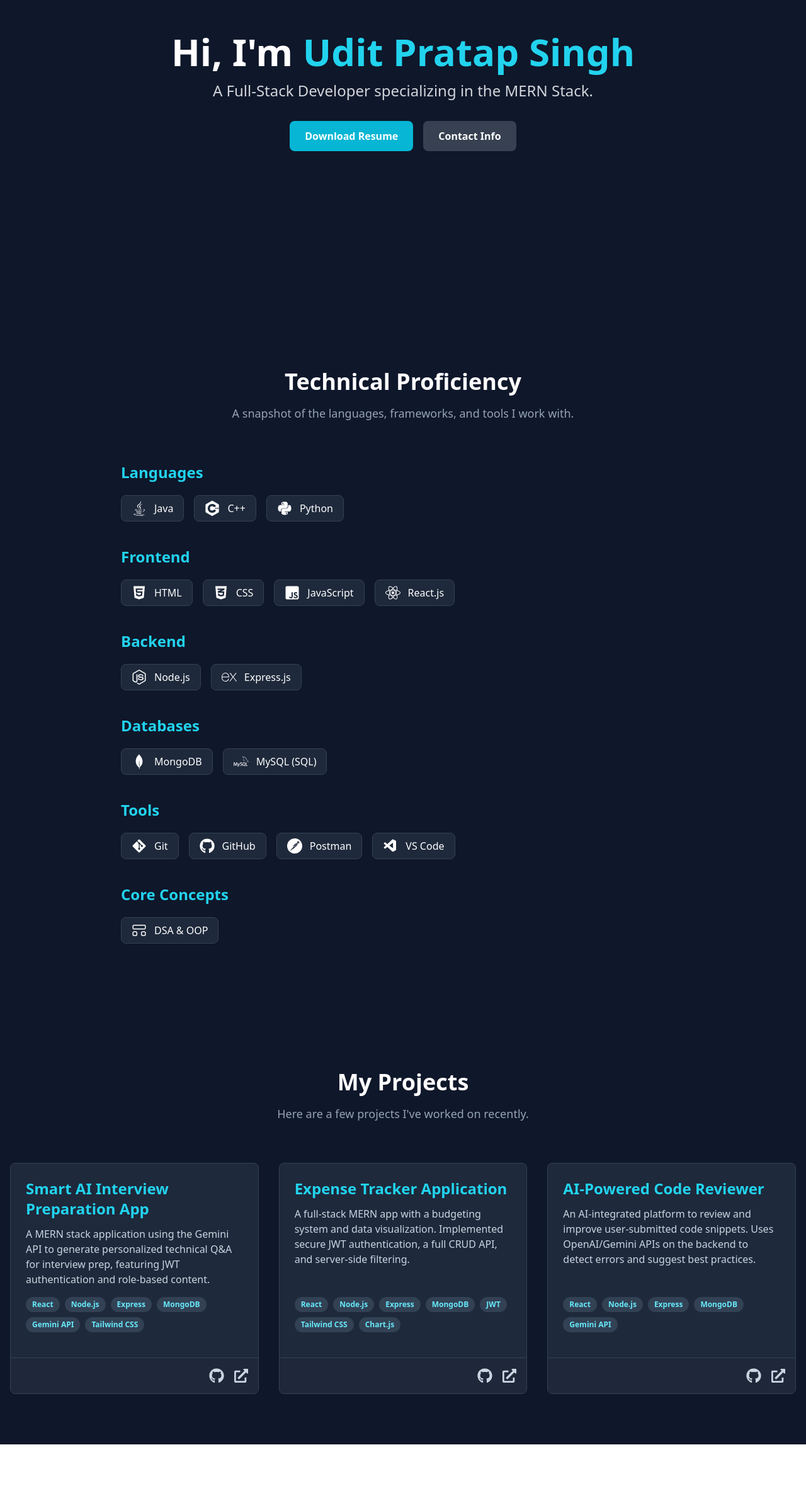
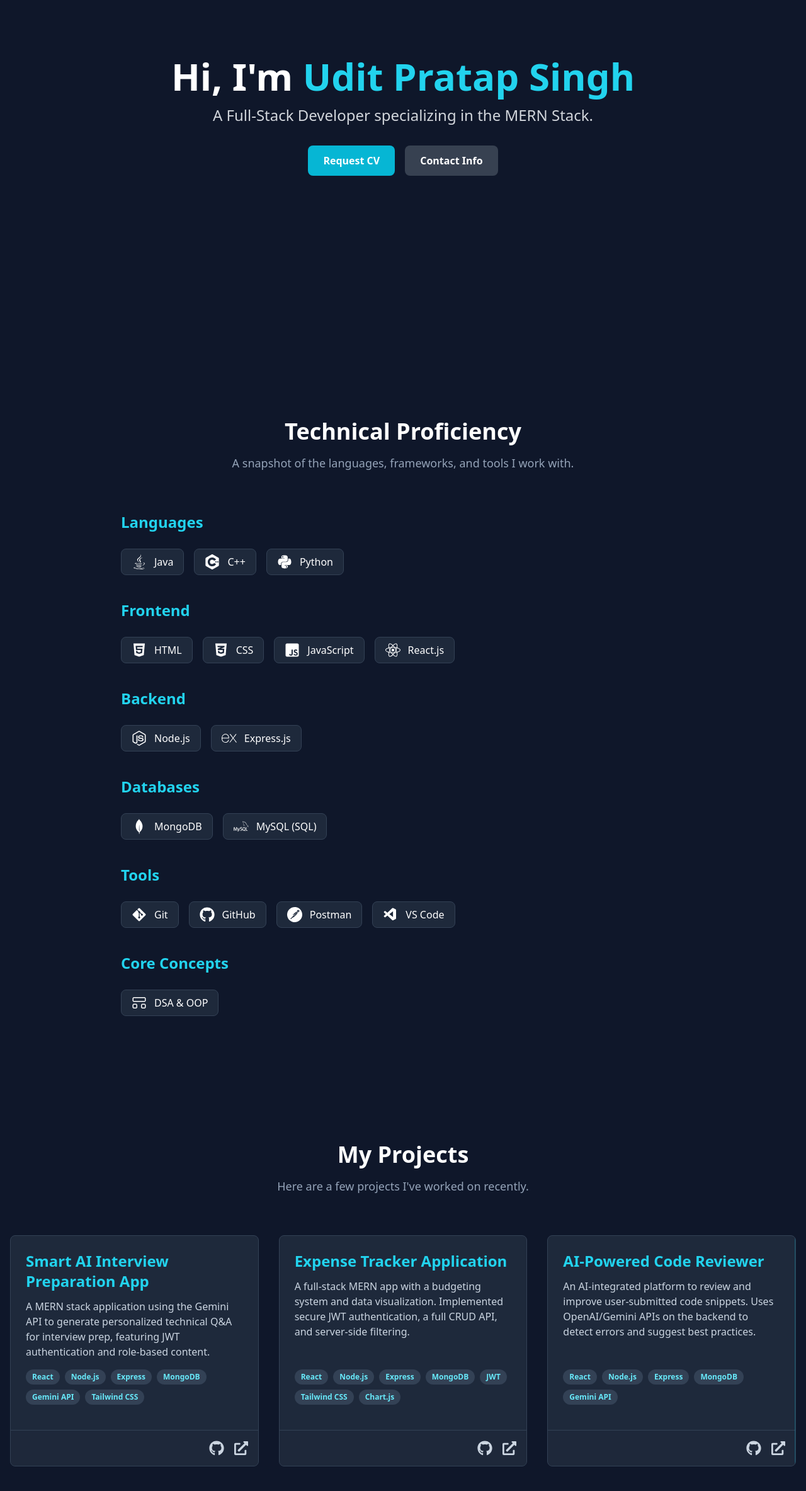
Before and after one commit to uditttttt/Portfolio, a React (Vite) app: page / in a window 1280 px wide. Shown: the part 291-2658 px from the top of the page at 63% size. Before the commit the page ends 2584 px from the top, so only its background shows below. Built offline with nearby package versions, Linux system fonts and the light colour scheme.

Commit message:
My-Portfolio

```diff
--- a/src/App.jsx
+++ b/src/App.jsx
@@ -3,7 +3,7 @@
 import Navbar from './components/Navbar';
 import Hero from './components/Hero';
 import Skills from './components/Skills';
-import Projects from './components/Projects'; // 1. Import the Projects component
+import Projects from './components/Projects';
 
 function App() {
   return (
@@ -11,7 +11,7 @@ function App() {
       <Navbar />
       <Hero />
       <Skills />
-      <Projects /> {/* 2. Add the Projects component here */}
+      <Projects />
     </div>
   )
 }
--- a/src/components/Hero.jsx
+++ b/src/components/Hero.jsx
@@ -1,31 +1,76 @@
 // src/components/Hero.jsx
 
-import React from "react";
+import React from 'react';
+import { motion } from 'framer-motion';
 
 const Hero = () => {
+  const containerVariants = {
+    hidden: {},
+    visible: {
+      transition: {
+        staggerChildren: 0.3,
+      },
+    },
+  };
+
+  const itemVariants = {
+    hidden: { opacity: 0, y: 50 },
+    visible: {
+      opacity: 1,
+      y: 0,
+      transition: {
+        duration: 0.8,
+        // CORRECTED LINE: Changed -0.05 to 0.05 to be a valid value
+        ease: [0.6, 0.01, 0.05, 0.95]
+      }
+    },
+  };
+
+  const buttonVariants = {
+    hidden: { opacity: 0, scale: 0.8 },
+    visible: {
+      opacity: 1,
+      scale: 1,
+      transition: {
+        duration: 0.6,
+        ease: 'backOut'
+      }
+    }
+  };
+
   return (
-    <section
-      id="home"
-      className="min-h-[90vh] flex items-center bg-slate-900 px-4"
-    >
-      <div className="container mx-auto text-center">
-        {/* Use smaller text on mobile (text-4xl) and larger on medium screens up (md:text-6xl) */}
-        <h2 className="text-4xl md:text-6xl font-bold">
+    <section id="home" className="min-h-screen flex items-center bg-slate-900 px-4">
+      <motion.div
+        className="container mx-auto text-center"
+        variants={containerVariants}
+        initial="hidden"
+        animate="visible"
+      >
+        <motion.h2
+          className="text-4xl md:text-6xl font-bold"
+          variants={itemVariants}
+        >
           Hi, I'm <span className="text-cyan-400">Udit Pratap Singh</span>
-        </h2>
-        {/* Use smaller text on mobile (text-lg) and larger on medium screens up (md:text-2xl) */}
-        <p className="text-lg md:text-2xl mt-4 text-gray-300">
+        </motion.h2>
+
+        <motion.p
+          className="text-lg md:text-2xl mt-4 text-gray-300"
+          variants={itemVariants}
+        >
           A Full-Stack Developer specializing in the MERN Stack.
-        </p>
-        {/* Stack buttons vertically on mobile, and horizontally on small screens up */}
-        <div className="mt-8 flex flex-col sm:flex-row justify-center items-center gap-4">
+        </motion.p>
+
+        <motion.div
+          className="mt-8 flex flex-col sm:flex-row justify-center items-center gap-4"
+          variants={buttonVariants}
+        >
           <a
-            href="https://drive.google.com/file/d/1k-xgybGF0t0pQUibpDwJP3_ZS3AWOtXO/view?usp=drive_link" // Make sure to keep your Google Drive link
+            href="YOUR_GOOGLE_DRIVE_LINK_HERE" // Keep your link here
             target="_blank"
             rel="noopener noreferrer"
             className="bg-cyan-500 text-white font-bold py-3 px-6 rounded-lg hover:bg-cyan-600 transition duration-300 w-full sm:w-auto"
           >
-            Download Resume
+            Request CV
           </a>
           <a
             href="#contact"
@@ -33,8 +78,8 @@ const Hero = () => {
           >
             Contact Info
           </a>
-        </div>
-      </div>
+        </motion.div>
+      </motion.div>
     </section>
   );
 };
--- a/src/components/Navbar.jsx
+++ b/src/components/Navbar.jsx
@@ -1,37 +1,25 @@
 // src/components/Navbar.jsx
 
-import React, { useState, useEffect } from 'react'; // Import useEffect
+import React, { useState, useEffect } from 'react';
+import { motion } from 'framer-motion'; // Import motion
 
 const Navbar = () => {
   const [isOpen, setIsOpen] = useState(false);
-  const [isScrolled, setIsScrolled] = useState(false); // State to track scroll
+  const [isScrolled, setIsScrolled] = useState(false);
 
-  // useEffect to handle scroll event
   useEffect(() => {
     const handleScroll = () => {
-      // window.scrollY > 0 means user has scrolled down
-      if (window.scrollY > 0) {
-        setIsScrolled(true);
-      } else {
-        setIsScrolled(false);
-      }
+      setIsScrolled(window.scrollY > 10);
     };
+    window.addEventListener('scroll', handleScroll);
+    return () => window.removeEventListener('scroll', handleScroll);
+  }, []);
 
-    // Add event listener when component mounts
-    window.addEventListener('scroll', handleScroll);
-
-    // Clean up event listener when component unmounts
-    return () => {
-      window.removeEventListener('scroll', handleScroll);
-    };
-  }, []); // Empty array means this effect runs only once on mount
-
-  // Conditionally change navbar classes based on isScrolled state
   const navbarClasses = `
     sticky top-0 z-50 transition-all duration-300
     ${isScrolled
-      ? 'bg-slate-900/90 backdrop-blur-xl border-b border-slate-700'
-      : 'bg-transparent border-b border-transparent'
+      ? 'bg-slate-900/80 backdrop-blur-xl border-b border-slate-700 shadow-lg'
+      : 'bg-transparent'
     }
   `;
 
@@ -40,20 +28,52 @@ const Navbar = () => {
     ${isScrolled ? 'p-4' : 'p-5'}
   `;
 
+  // Animation for the logo/name
+  const nameVariants = {
+    hidden: { opacity: 0, y: -20 },
+    visible: { opacity: 1, y: 0, transition: { duration: 0.5, ease: 'easeInOut' } }
+  };
+
+  // Animation for the link container to stagger its children
+  const navLinksVariants = {
+    hidden: {},
+    visible: {
+      transition: {
+        staggerChildren: 0.1,
+        delayChildren: 0.2, // Start after the name animates in
+      }
+    }
+  };
+
+  // Animation for individual nav links
+  const navLinkItemVariants = {
+    hidden: { opacity: 0, y: -20 },
+    visible: { opacity: 1, y: 0, transition: { duration: 0.4, ease: 'easeOut' } }
+  };
+
   return (
     <nav className={navbarClasses}>
       <div className={navContainerClasses}>
-        <h1 className="text-3xl font-bold">
+        <motion.h1
+          className="text-3xl font-bold"
+          variants={nameVariants}
+          initial="hidden"
+          animate="visible"
+        >
           <a href="#home">Udit Pratap Singh</a>
-        </h1>
+        </motion.h1>
 
-        <ul className="hidden md:flex space-x-8">
-          {/* Links remain the same */}
-          <li><a href="#home" className="text-lg font-medium hover:text-cyan-400 transition-colors duration-300">Home</a></li>
-          <li><a href="#skills" className="text-lg font-medium hover:text-cyan-400 transition-colors duration-300">Skills</a></li>
-          <li><a href="#projects" className="text-lg font-medium hover:text-cyan-400 transition-colors duration-300">Projects</a></li>
-          <li><a href="#contact" className="text-lg font-medium hover:text-cyan-400 transition-colors duration-300">Contact</a></li>
-        </ul>
+        <motion.ul
+          className="hidden md:flex space-x-8"
+          variants={navLinksVariants}
+          initial="hidden"
+          animate="visible"
+        >
+          <motion.li variants={navLinkItemVariants}><a href="#home" className="text-lg font-medium hover:text-cyan-400 transition-colors duration-300">Home</a></motion.li>
+          <motion.li variants={navLinkItemVariants}><a href="#skills" className="text-lg font-medium hover:text-cyan-400 transition-colors duration-300">Skills</a></motion.li>
+          <motion.li variants={navLinkItemVariants}><a href="#projects" className="text-lg font-medium hover:text-cyan-400 transition-colors duration-300">Projects</a></motion.li>
+          <motion.li variants={navLinkItemVariants}><a href="#contact" className="text-lg font-medium hover:text-cyan-400 transition-colors duration-300">Contact</a></motion.li>
+        </motion.ul>
 
         <div className="md:hidden">
           <button onClick={() => setIsOpen(!isOpen)}>
@@ -65,7 +85,6 @@ const Navbar = () => {
       {isOpen && (
         <div className="md:hidden pb-4 bg-slate-900/90 backdrop-blur-xl">
           <ul className="flex flex-col items-center space-y-4">
-            {/* Mobile links remain the same */}
             <li><a href="#home" className="text-lg hover:text-cyan-400" onClick={() => setIsOpen(false)}>Home</a></li>
             <li><a href="#skills" className="text-lg hover:text-cyan-400" onClick={() => setIsOpen(false)}>Skills</a></li>
             <li><a href="#projects" className="text-lg hover:text-cyan-400" onClick={() => setIsOpen(false)}>Projects</a></li>
@@ -78,52 +97,3 @@ const Navbar = () => {
 };
 
 export default Navbar;
-
-
-/*
-What is this code? 🤔
-The code you're asking about is the cleanup function for the useEffect hook.
-
-JavaScript
-
-// This is the cleanup function
-return () => {
-  window.removeEventListener('scroll', handleScroll);
-};
-Think of useEffect as a way to tell React: "Hey, after you render this component, I need you to do this side effect." A side effect is anything that affects things outside of your component, like making an API call or, in this case, adding an event listener to the window.
-
-The cleanup function is the second part of that instruction: "...and when this component is about to disappear (unmount), I need you to clean up after yourself."
-
-## Why is it Necessary? 🧹
-The main reason is to prevent memory leaks and bugs.
-
-Here's the lifecycle of your Navbar component:
-
-Component Mounts: Your Navbar is added to the page.
-
-useEffect Runs: Because you have an empty dependency array [], the useEffect hook runs once. It executes window.addEventListener('scroll', handleScroll). Now, your browser is actively listening for every scroll event on the entire window.
-
-Component Unmounts: Imagine the user navigates to a completely different page on your site where the Navbar is no longer rendered. React removes the Navbar from the page.
-
-This is where the cleanup function becomes critical.
-
-Just before React completely removes the component, it runs the cleanup function. This function executes window.removeEventListener('scroll', handleScroll), telling the browser: "You can stop listening for scroll events for this Navbar now. It's gone."
-
-## What Happens If You Don't Use It? 🐛
-If you remove the cleanup function, here's the problem:
-
-The Navbar component mounts, and the scroll listener is attached.
-
-The user navigates away, and the Navbar component unmounts.
-
-But the event listener is still attached to the window! It's still listening for scrolls and will try to run the handleScroll function from the old, destroyed Navbar component.
-
-This leads to two major issues:
-
-Memory Leak: The browser keeps the old component's code (including the handleScroll function and its reference to setIsScrolled) in memory because the event listener is still active. If this happens many times (e.g., in a single-page app where users navigate back and forth), your app's memory usage will grow and eventually slow down or crash the browser.
-
-Bugs: You might get errors in your console like "Can't perform a React state update on an unmounted component." This happens because the old event listener tries to call setIsScrolled on a component that no longer exists on the screen.
-
-In summary: Always provide a cleanup function for any useEffect that sets up a subscription or an event listener. It ensures your component is well-behaved and doesn't leave a mess behind when it's no longer needed.
-
-*/
--- a/src/components/Projects.jsx
+++ b/src/components/Projects.jsx
@@ -4,84 +4,51 @@ import React from 'react';
 import { motion } from 'framer-motion';
 import { FaGithub, FaExternalLinkAlt } from 'react-icons/fa';
 
-// Array of your project data
 const projectsData = [
+    // ... your project data ...
     {
     title: 'Smart AI Interview Preparation App',
     description: 'A MERN stack application using the Gemini API to generate personalized technical Q&A for interview prep, featuring JWT authentication and role-based content.',
     stack: ['React', 'Node.js', 'Express', 'MongoDB', 'Gemini API', 'Tailwind CSS'],
-    liveLink: '#', // Replace with your actual live link
-    githubLink: '#', // Replace with your actual GitHub link
+    liveLink: '#',
+    githubLink: '#',
   },
   {
     title: 'Expense Tracker Application',
     description: 'A full-stack MERN app with a budgeting system and data visualization. Implemented secure JWT authentication, a full CRUD API, and server-side filtering.',
     stack: ['React', 'Node.js', 'Express', 'MongoDB', 'JWT', 'Tailwind CSS', 'Chart.js'],
-    liveLink: '#', // Replace with your actual live link
-    githubLink: '#', // Replace with your actual GitHub link
+    liveLink: '#',
+    githubLink: '#',
   },
   {
     title: 'AI-Powered Code Reviewer',
     description: 'An AI-integrated platform to review and improve user-submitted code snippets. Uses OpenAI/Gemini APIs on the backend to detect errors and suggest best practices.',
     stack: ['React', 'Node.js', 'Express', 'MongoDB', 'Gemini API'],
-    liveLink: '#', // Replace with your actual live link
-    githubLink: '#', // Replace with your actual GitHub link
+    liveLink: '#',
+    githubLink: '#',
   },
 ];
 
-const Projects = () => {
+// We create a separate component for the card to keep the code clean
+const ProjectCard = ({ project, index }) => {
   const cardVariants = {
-    hidden: { opacity: 0, y: 50 },
-    visible: {
-      opacity: 1,
-      y: 0,
-      transition: {
-        duration: 0.6,
-        ease: 'easeOut'
-      }
-    }
+    hidden: { opacity: 0, y: 75 },
+    visible: { opacity: 1, y: 0 },
   };
 
   return (
-    <section id="projects" className="py-20 bg-slate-900 overflow-hidden">
-      <div className="container mx-auto px-4">
-        <div className="text-center mb-16">
-          <motion.h2
-            className="text-4xl font-bold mb-4"
-            initial={{ opacity: 0, y: -50 }}
-            whileInView={{ opacity: 1, y: 0 }}
-            viewport={{ once: true, amount: 0.5 }}
-            transition={{ duration: 0.8 }}
-          >
-            My Projects
-          </motion.h2>
-          <motion.p
-            className="text-slate-400 mt-2 text-lg"
-            initial={{ opacity: 0, y: -30 }}
-            whileInView={{ opacity: 1, y: 0 }}
-            viewport={{ once: true, amount: 0.5 }}
-            transition={{ duration: 0.8, delay: 0.2 }}
-          >
-            Here are a few projects I've worked on recently.
-          </motion.p>
-        </div>
-
-        <div className="grid md:grid-cols-2 lg:grid-cols-3 gap-8">
-          {projectsData.map((project, index) => (
     <motion.div
-              key={index}
-              className="bg-slate-800 rounded-lg overflow-hidden border border-slate-700 flex flex-col
-                         hover:shadow-lg hover:shadow-cyan-500/10 hover:-translate-y-2 transition-all duration-300"
+      className="bg-slate-800 rounded-lg overflow-hidden border border-slate-700 flex flex-col relative"
       variants={cardVariants}
       initial="hidden"
       whileInView="visible"
       viewport={{ once: true, amount: 0.2 }}
-              transition={{ delay: index * 0.2 }}
+      transition={{ duration: 0.6, delay: index * 0.2 }}
     >
-              <div className="p-6 flex-grow flex flex-col">
+      {/* The content of the card */}
+      <div className="p-6 flex-grow flex flex-col z-10">
         <h3 className="text-2xl font-bold text-cyan-400 mb-3">{project.title}</h3>
         <p className="text-slate-300 mb-4 flex-grow">{project.description}</p>
-
         <div className="flex flex-wrap gap-2 mb-4">
           {project.stack.map((tech, i) => (
             <span key={i} className="bg-slate-700 text-cyan-300 text-xs font-semibold px-2.5 py-1 rounded-full">
@@ -90,8 +57,7 @@ const Projects = () => {
           ))}
         </div>
       </div>
-
-              <div className="bg-slate-800/50 p-4 flex justify-end items-center gap-4 border-t border-slate-700">
+      <div className="bg-slate-800/50 p-4 flex justify-end items-center gap-4 border-t border-slate-700 z-10">
         <a href={project.githubLink} target="_blank" rel="noopener noreferrer" className="text-slate-300 hover:text-cyan-400 transition-colors duration-300">
           <FaGithub size={24} />
         </a>
@@ -99,7 +65,36 @@ const Projects = () => {
           <FaExternalLinkAlt size={22} />
         </a>
       </div>
+
+      {/* NEW: The slide-in reveal overlay */}
+      <motion.div
+        className="absolute top-0 bottom-0 left-0 right-0 bg-cyan-500 z-20"
+        initial={{ x: 0 }} // Start in place
+        whileInView={{ x: '100%' }} // Slide out to the right
+        viewport={{ once: true, amount: 0.2 }}
+        transition={{ duration: 0.7, ease: 'easeOut', delay: index * 0.2 }}
+      />
     </motion.div>
+  );
+};
+
+
+const Projects = () => {
+  return (
+    <section id="projects" className="py-20 bg-slate-900">
+      <div className="container mx-auto px-4">
+        <div className="text-center mb-16">
+          <motion.h2 className="text-4xl font-bold mb-4" initial={{ opacity: 0, y: -30 }} whileInView={{ opacity: 1, y: 0 }} viewport={{ once: true }} transition={{ duration: 0.8 }}>
+            My Projects
+          </motion.h2>
+          <motion.p className="text-slate-400 mt-2 text-lg" initial={{ opacity: 0, y: -30 }} whileInView={{ opacity: 1, y: 0 }} viewport={{ once: true }} transition={{ duration: 0.8, delay: 0.2 }}>
+            Here are a few projects I've worked on recently.
+          </motion.p>
+        </div>
+
+        <div className="grid md:grid-cols-2 lg:grid-cols-3 gap-8">
+          {projectsData.map((project, index) => (
+            <ProjectCard key={index} project={project} index={index} />
           ))}
         </div>
       </div>
--- a/src/components/Skills.jsx
+++ b/src/components/Skills.jsx
@@ -1,7 +1,6 @@
 // src/components/Skills.jsx
 
 import React from 'react';
-// Import motion from framer-motion
 import { motion } from 'framer-motion';
 
 import { FaJava, FaPython, FaHtml5, FaCss3Alt, FaJsSquare, FaReact, FaNodeJs, FaGitAlt, FaGithub } from 'react-icons/fa';
@@ -9,6 +8,7 @@ import { SiCplusplus, SiExpress, SiMongodb, SiMysql, SiPostman } from 'react-ico
 import { VscSymbolStructure, VscVscode } from 'react-icons/vsc';
 
 const skillsData = [
+  // ... your skills data ...
   { name: 'Java', icon: <FaJava size={24} />, category: 'Languages' },
   { name: 'C++', icon: <SiCplusplus size={24} />, category: 'Languages' },
   { name: 'Python', icon: <FaPython size={24} />, category: 'Languages' },
@@ -30,74 +30,80 @@ const skillsData = [
 const Skills = () => {
   const categories = [...new Set(skillsData.map(skill => skill.category))];
 
-  // Animation variants for skill categories
-  const categoryVariants = {
-    hidden: { opacity: 0, y: 50 },
-    visible: { opacity: 1, y: 0, transition: { duration: 0.6, ease: "easeOut" } },
-  };
-
-  // Animation variants for individual skill items
   const skillItemVariants = {
     hidden: { opacity: 0, y: 20 },
-    visible: { opacity: 1, y: 0, transition: { duration: 0.4, ease: "easeOut" } },
+    visible: {
+      opacity: 1,
+      y: 0,
+      transition: {
+        duration: 0.5,
+        ease: "easeOut"
+      }
+    },
   };
 
   return (
-    <section id="skills" className="py-20 bg-slate-900">
+    <section id="skills" className="py-20 bg-slate-900 overflow-hidden">
       <div className="container mx-auto px-4">
-        <div className="text-center mb-16"> {/* Increased bottom margin for better spacing */}
+        <div className="text-center mb-16">
+          {/* FIXED: Re-added the correct className for styling */}
           <motion.h2
             className="text-4xl font-bold mb-4"
-            initial={{ opacity: 0, y: -50 }} // Start slightly above and invisible
-            whileInView={{ opacity: 1, y: 0 }} // Animate to visible and original position
-            viewport={{ once: true, amount: 0.5 }} // Trigger once when 50% in view
-            transition={{ duration: 0.8 }} // Smooth transition
+            initial={{ opacity: 0, y: -30 }}
+            whileInView={{ opacity: 1, y: 0 }}
+            viewport={{ once: true }}
+            transition={{ duration: 0.8 }}
           >
             Technical Proficiency
           </motion.h2>
+          {/* FIXED: Re-added the correct className for styling */}
           <motion.p
-            className="text-slate-400 mt-2 text-lg" // Slightly larger text
+            className="text-slate-400 mt-2 text-lg"
             initial={{ opacity: 0, y: -30 }}
             whileInView={{ opacity: 1, y: 0 }}
-            viewport={{ once: true, amount: 0.5 }}
-            transition={{ duration: 0.8, delay: 0.2 }} // Delay slightly after title
+            viewport={{ once: true }}
+            transition={{ duration: 0.8, delay: 0.2 }}
           >
             A snapshot of the languages, frameworks, and tools I work with.
           </motion.p>
         </div>
 
         <div className="max-w-4xl mx-auto">
-          {categories.map((category, index) => (
-            <motion.div
-              key={category}
-              className="mb-10" // Adjusted bottom margin for categories
-              variants={categoryVariants}
-              initial="hidden"
-              whileInView="visible"
-              viewport={{ once: true, amount: 0.2 }} // Trigger when 20% in view
-              transition={{ delay: index * 0.1 }} // Stagger categories slightly
-            >
-              <h3 className="text-2xl font-semibold text-cyan-400 mb-5">{category}</h3> {/* Larger category title */}
+          {categories.map((category) => (
+            <div key={category} className="mb-10">
+              <div className="relative inline-block mb-5 overflow-hidden">
+                <h3 className="text-2xl font-semibold text-cyan-400">
+                  {category}
+                </h3>
+                <motion.div
+                  className="absolute top-0 left-0 bottom-0 right-0 bg-cyan-500"
+                  initial={{ x: 0 }}
+                  whileInView={{ x: '100%' }}
+                  viewport={{ once: true, amount: 0.8 }}
+                  transition={{ duration: 0.9, ease: 'easeOut' }}
+                />
+              </div>
+
               <motion.div
                 className="flex flex-wrap gap-4"
                 initial="hidden"
                 whileInView="visible"
                 viewport={{ once: true, amount: 0.2 }}
-                transition={{ staggerChildren: 0.07 }} // Stagger individual skills
+                transition={{ staggerChildren: 0.1 }}
               >
                 {skillsData.filter(skill => skill.category === category).map((skill) => (
                   <motion.div
                     key={skill.name}
                     className="flex items-center gap-3 bg-slate-800 border border-slate-700 rounded-lg px-4 py-2 text-base font-medium
                                hover:bg-cyan-400 hover:text-slate-900 hover:border-cyan-400 transition-all duration-300 cursor-pointer"
-                    variants={skillItemVariants} // Apply item animation variants
+                    variants={skillItemVariants}
                   >
                     {skill.icon}
                     <span>{skill.name}</span>
                   </motion.div>
                 ))}
               </motion.div>
-            </motion.div>
+            </div>
           ))}
         </div>
       </div>
```
Lines whose indentation alone changed are shown as unchanged.
